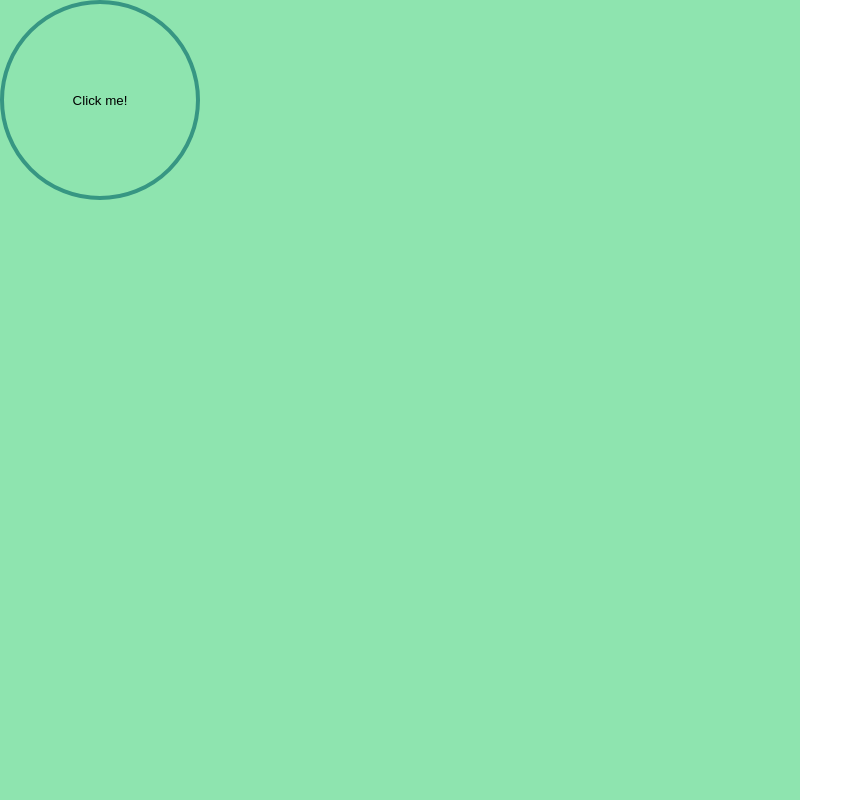
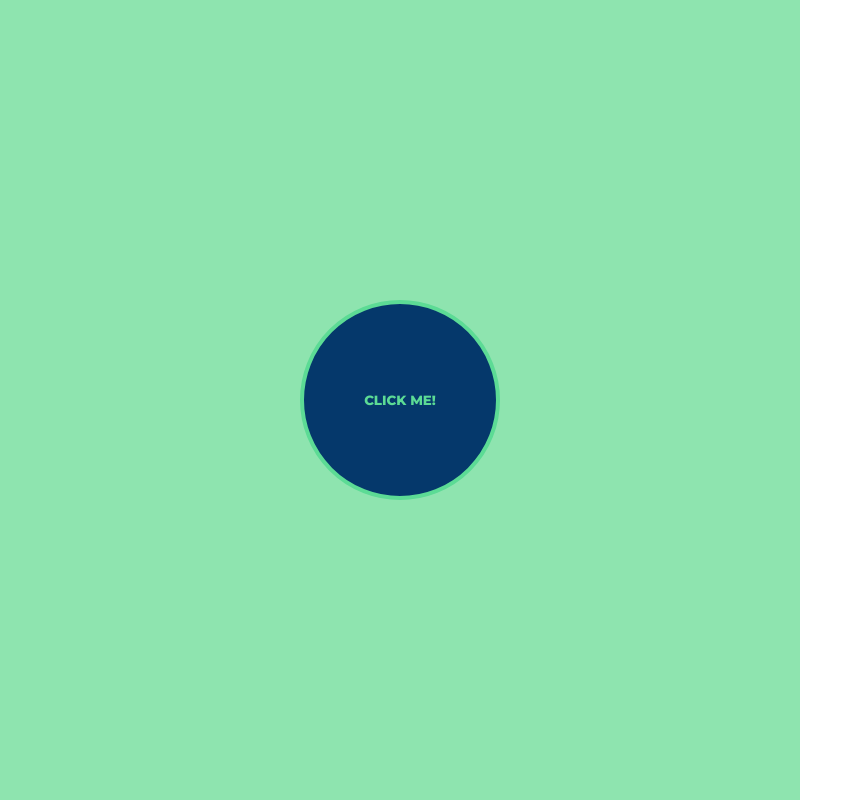
Before and after one commit to KacagoHollo/css-hive, a plain HTML site: page index.html in a window 1280 px wide. Shown: the whole page, without its empty margins (0-863 px from the left). Drawn offline with Linux system fonts and the light colour scheme.

Commit message:
font-family and hover added

```diff
--- a/index.html
+++ b/index.html
@@ -8,6 +8,10 @@
 
     <link rel="stylesheet" href="./style.css">
 
+    <link rel="preconnect" href="https://fonts.googleapis.com">
+    <link rel="preconnect" href="https://fonts.gstatic.com" crossorigin>
+    <link href="https://fonts.googleapis.com/css2?family=Montserrat:wght@800&display=swap" rel="stylesheet">
+
     <script src="./script.js"></script>
 </head>
 <body>
--- a/style.css
+++ b/style.css
@@ -13,8 +13,8 @@ input,
 textarea,
 select{appearance: none !important; -webkit-appearance: none !important; border-radius: 0;}
 
-body{
-  font-family: 'Overpass', sans-serif;
+body {
+ font-weight: 400;
 
 }
 
@@ -32,8 +32,25 @@ section#welcome {
 
 section#welcome button {
     position: absolute;
+    top: 50%;
+    left: 50%;
     width: 200px;
     height: 200px;
-    border: 4px solid #379683;
+
+    border: 4px solid #5cdb95;
     border-radius: 50%;
+    background-color: #05386b;
+
+    color: #5cdb95;
+    font-family: 'Montserrat', sans-serif;
+    /* font-weight: 800; */
+    text-transform: uppercase;
+
+    transform: translate(-50%, -50%);
+    transition-duration: 1s;
 }
+
+section#welcome button:hover {
+    width: 240px;
+    height: 240px;
+}
```
